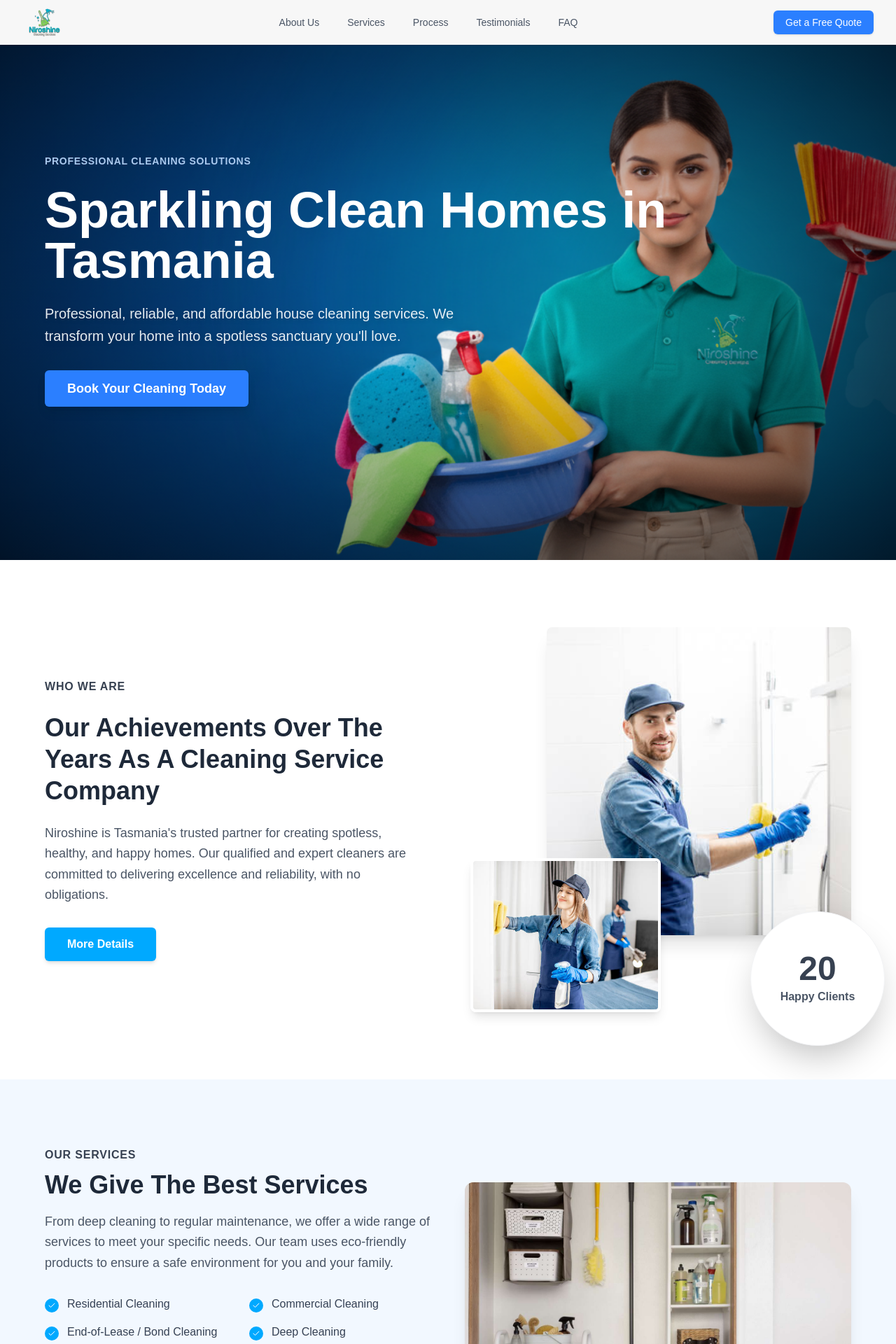
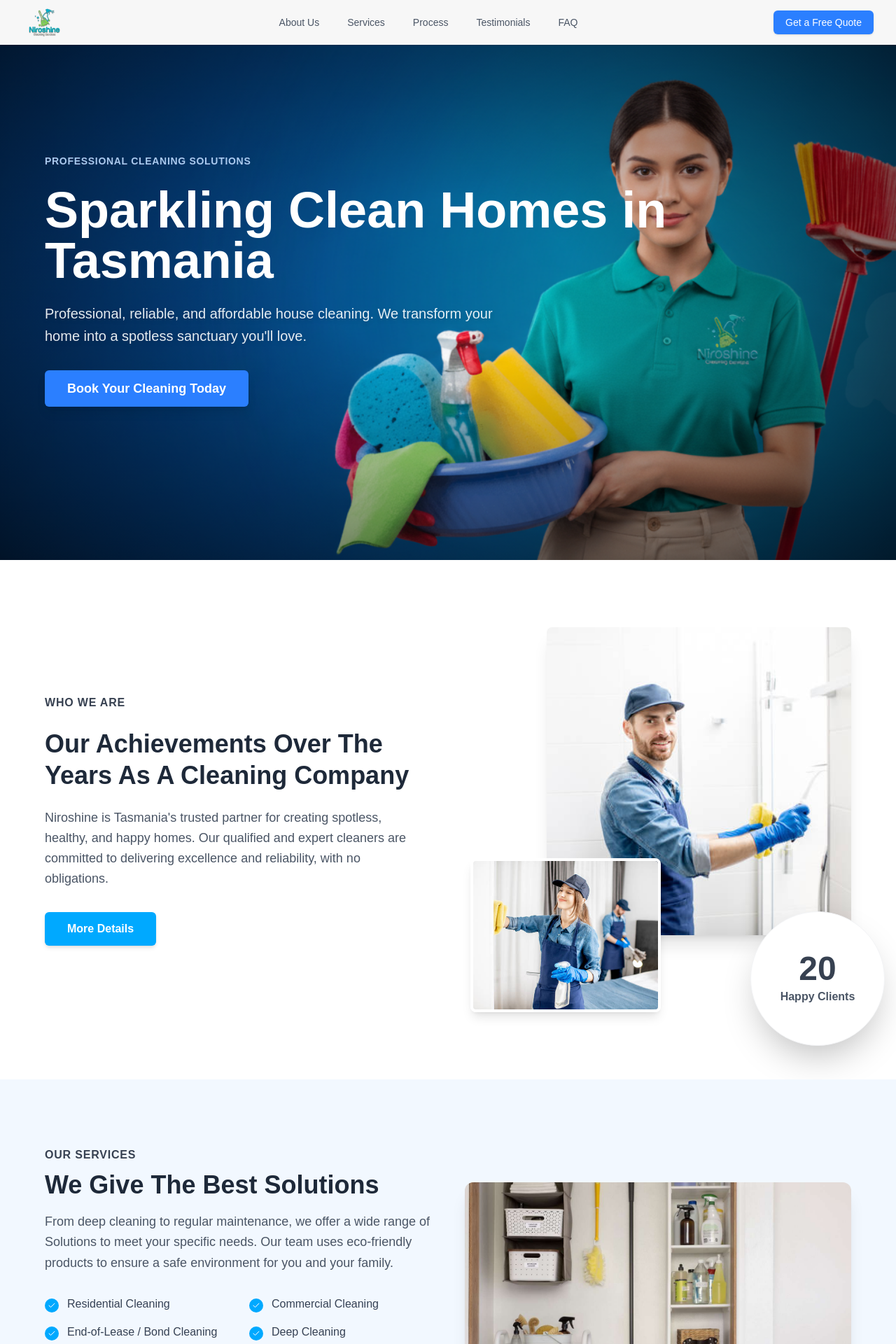
Before and after one commit to ThimeshMnk/Niroshine, a Next.js app: page / in a window 1280 px wide. Shown: the top 1920 px of the page at 70% size. Built offline with nearby package versions, Linux system fonts and the light colour scheme.

Commit message:
modified

```diff
--- a/components/Footer.tsx
+++ b/components/Footer.tsx
@@ -67,7 +67,7 @@ const Footer = () => {
               <li className="flex items-start space-x-3">
                 <Mail className="h-5 w-5 mt-0.5 shrink-0 text-niro-accent" />
                 <span className="wrap-break-word break-all">
-                  niroshinecleaningservices@gmail.com
+                  contact@niroshinecleaning.com.au
                 </span>
               </li>
             </ul>
--- a/components/Hero.tsx
+++ b/components/Hero.tsx
@@ -45,7 +45,7 @@ const Hero = () => {
 
           <FadeIn direction="down" delay={0.2}>
             <p className="text-base md:text-xl text-blue-100 lg:text-white/90 max-w-2xl mb-8 leading-relaxed drop-shadow-md mx-auto lg:mx-0">
-              Professional, reliable, and affordable house cleaning services. We transform your home into a spotless
+              Professional, reliable, and affordable house cleaning. We transform your home into a spotless
               sanctuary you'll love.
             </p>
           </FadeIn>
--- a/components/sections/About.tsx
+++ b/components/sections/About.tsx
@@ -24,7 +24,7 @@ const About = () => {
               </p>
 
               <h2 className="text-3xl md:text-4xl font-bold text-gray-800 leading-tight max-w-2xl mx-auto lg:mx-0">
-                Our Achievements Over The Years As A Cleaning Service Company
+                Our Achievements Over The Years As A Cleaning Company
               </h2>
 
               <p className="text-gray-600 leading-relaxed text-base md:text-lg max-w-xl mx-auto lg:mx-0">
--- a/components/sections/Contact.tsx
+++ b/components/sections/Contact.tsx
@@ -76,7 +76,7 @@ const Contact = () => {
                 <div>
                   <h4 className="font-semibold text-gray-900">Email Address</h4>
                   <p className="text-gray-600 break-all">
-                    niroshinecleaningservices@gmail.com
+                    contact@niroshinecleaning.com.au
                   </p>
                 </div>
               </div>
--- a/components/sections/Services.tsx
+++ b/components/sections/Services.tsx
@@ -34,10 +34,10 @@ const Services = () => {
                 Our Services
               </p>
               <h2 className="mt-2 text-3xl md:text-4xl font-bold text-gray-800 leading-tight">
-                We Give The Best Services
+                We Give The Best Solutions
               </h2>
               <p className="mt-4 text-gray-600 text-base md:text-lg leading-relaxed">
-                From deep cleaning to regular maintenance, we offer a wide range of services to meet your specific needs. Our team uses eco-friendly products to ensure a safe environment for you and your family.
+                From deep cleaning to regular maintenance, we offer a wide range of Solutions to meet your specific needs. Our team uses eco-friendly products to ensure a safe environment for you and your family.
               </p>
 
               <ul className="mt-8 grid grid-cols-1 sm:grid-cols-2 gap-y-4 gap-x-8 text-left">
```
